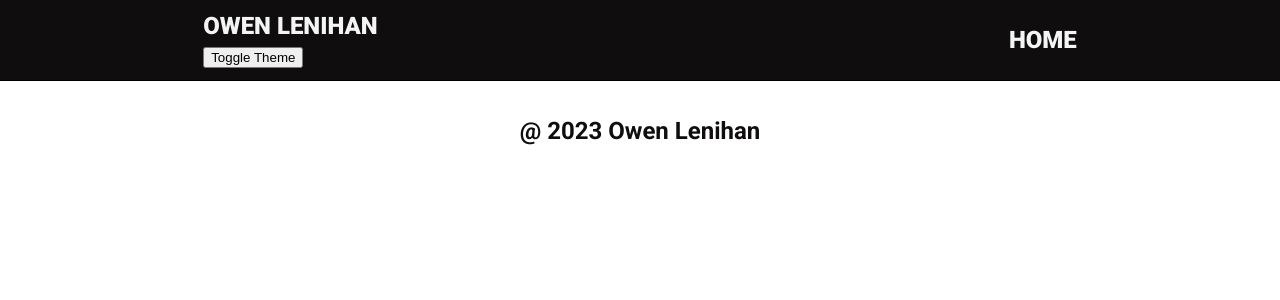
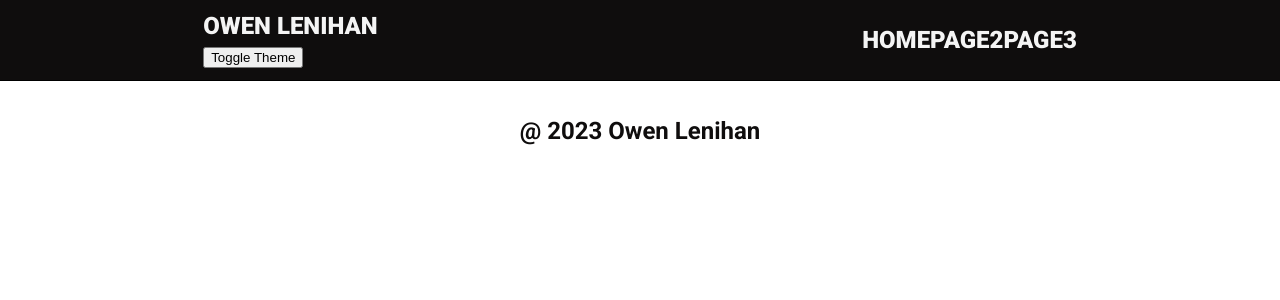
Before and after one commit to ying-lenny/Portfolio-Site-OL, a React (Create React App) app: page / in a window 1280 px wide. Shown: the top 300 px of the page. Built offline with nearby package versions, Linux system fonts and the light colour scheme.

Commit message:
Reactivated links for page 2 and 3

```diff
--- a/src/App.js
+++ b/src/App.js
@@ -19,8 +19,8 @@ function App() {
 				<div className='body'>
 					<Routes>
 						<Route exact path='/Portfolio-Site-OL/' element={<Homepage/>}/>
-						<Route exact path='/page2' element={<ProjectPage/>}/>
-						<Route exact path='/page3' element={<ContactPage/>}/>
+						<Route exact path='/Portfolio-Site-OL/page2' element={<ProjectPage/>}/>
+						<Route exact path='/Portfolio-Site-OL/page3' element={<ContactPage/>}/>
 						<Route exact path='/Portfolio-Site-OL/PortFoliGo' element={<PFG/>}/>
 						<Route exact path='/Portfolio-Site-OL/Egeplast-Ireland' element={<Egeplast/>}/>
 						<Route exact path='/Portfolio-Site-OL/Employee-of-The-Month' element={<EOTM/>}/>
--- a/src/Components/Header.js
+++ b/src/Components/Header.js
@@ -15,6 +15,8 @@ export default function Header() {
 						<ul>
 							<li>
 								<Link to='/Portfolio-Site-OL/'>Home</Link>
+								<Link to='/Portfolio-Site-OL/page2'>page2</Link>
+								<Link to='/Portfolio-Site-OL/page3'>page3</Link>
 							</li>
 						</ul>
 					</div>
@@ -25,6 +27,8 @@ export default function Header() {
 							<ul class="dropdown">
 								<li>
 									<Link to='/Portfolio-Site-OL/'>Home</Link>
+									<Link to='/Portfolio-Site-OL/page2'>page2</Link>
+									<Link to='/Portfolio-Site-OL/page3'>page3</Link>
 								</li>
 							</ul>
 							</li>
```
Also changed, not shown: 1 other file (tests, documents, lock files or other folders).
